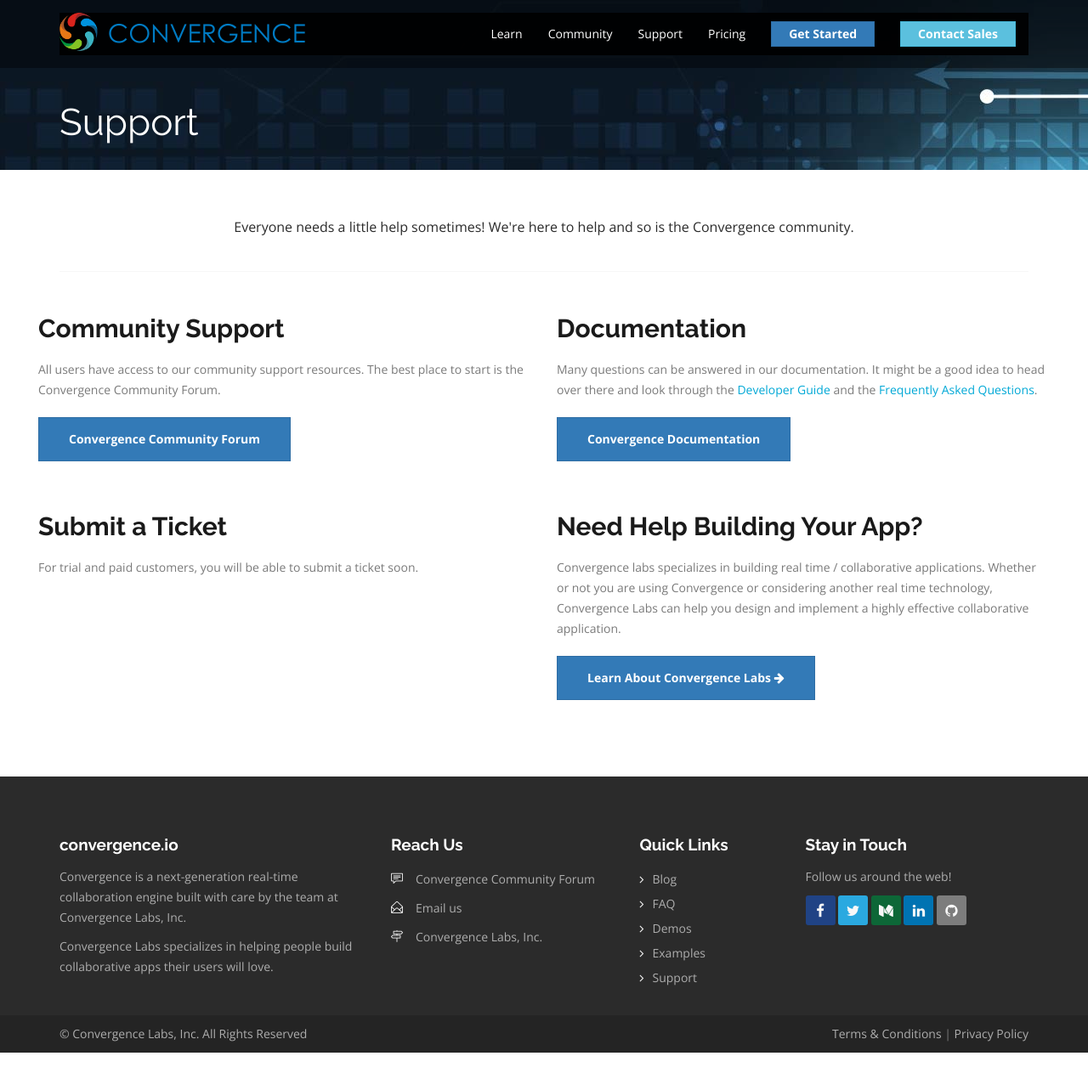
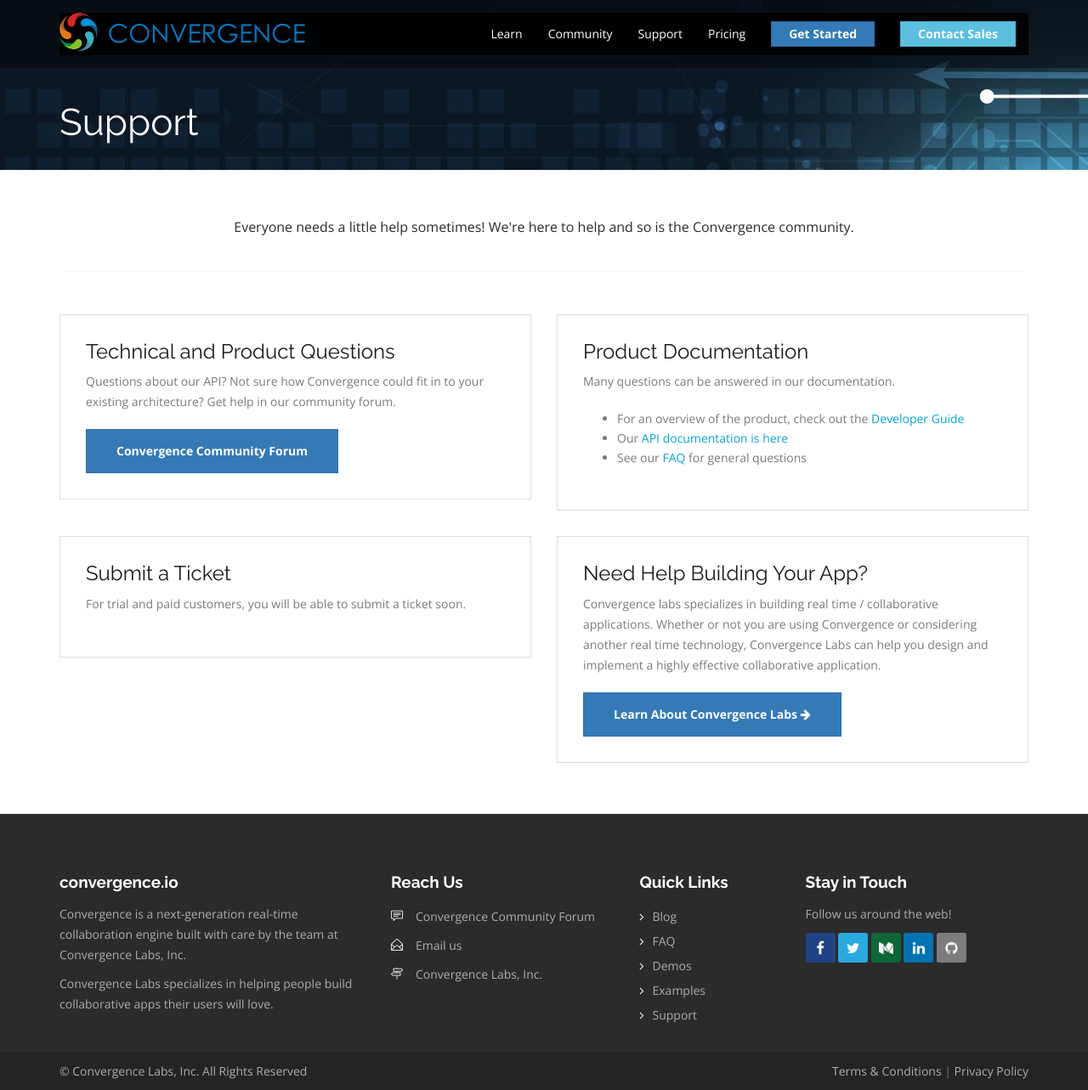
Before and after one commit to convergencelabs/convergence-io, a Jekyll site: the page built from pages/support.html, in a window 1280 px wide and 1283 px high. Shown: the whole window at 85% size. Built offline with Jekyll 4.4.1, drawn with Linux system fonts in a browser that asks for light colours.

Commit message:
Updated FAQs

```diff
--- a/_data/learn.yaml
+++ b/_data/learn.yaml
@@ -22,10 +22,10 @@
   content:  The developer guide provide a detailed overview of the Convergence platform. It’s a good place to start to get a feel for what the platform can do and how to use it.
   button: View Guide
 
-- title: API Docs
+- title: API Documentation
   icon: /assets/img/learn-icons/api.png
   link: https://docs.convergence.io/js-api/
-  content:  Read through the JavaScript API documents to get detailed information on the available methods in the Convergence Client.
+  content:  Read through the JavaScript API documentation to get detailed information on the available methods in the Convergence Client.
   button: View API
 
 - title: FAQ
--- a/_sass/support.scss
+++ b/_sass/support.scss
@@ -1,5 +1,7 @@
 .support {
   .support-type {
-    margin-bottom: 60px;
+    border: 1px solid #ddd;
+    padding: 30px;
+    margin-bottom: 30px;
   }
 }
--- a/pages/support.html
+++ b/pages/support.html
@@ -14,28 +14,41 @@
       </div>
     </div>
   </div>
-  <div class="container-fluid">
+  <div class="container">
     <div class="row">
-      <div class="col-md-12 col-lg-6 support-type">
-        <h2>Community Support</h2>
-        <p>All users have access to our community support resources. The best place to start is the Convergence Community Forum.</p>
-        <a class="btn btn-primary" href="https://forum.convergence.io">Convergence Community Forum</a>
+      <div class="col-sm-6">
+        <div class="support-type">
+          <h3>Technical and Product Questions</h3>
+          <p>Questions about our API?  Not sure how Convergence could fit in to your existing architecture? Get help in our community forum.</p>
+          <a class="btn btn-primary" href="https://forum.convergence.io">Convergence Community Forum</a>
+        </div>
       </div>
-      <div class="col-md-12 col-lg-6 support-type">
-        <h2>Documentation</h2>
-        <p>Many questions can be answered in our documentation. It might be a good idea to head over there and look through the <a href="https://docs.convergence.io/guide/">Developer Guide</a> and the <a href="/faq/">Frequently Asked Questions</a>.</p>
-        <a class="btn btn-primary" href="/learn/">Convergence Documentation</a>
+      <div class="col-sm-6">
+        <div class="support-type">
+          <h3>Product Documentation</h3>
+          <p>Many questions can be answered in our documentation.
+            <ul>
+              <li>For an overview of the product, check out the <a href="https://docs.convergence.io/guide/">Developer Guide</a></li>
+              <li>Our <a href="https://docs.convergence.io/js-api/">API documentation is here</a></li>
+              <li>See our <a href="/faq/">FAQ</a> for general questions
+            </ul>
+          </p>
+        </div>
       </div>
     </div>
     <div class="row">
-      <div class="col-md-12 col-lg-6 support-type">
-        <h2>Submit a Ticket</h2>
-        <p>For trial and paid customers, you will be able to submit a ticket soon.</p>
+      <div class="col-sm-6">
+        <div class="support-type">
+          <h3>Submit a Ticket</h3>
+          <p>For trial and paid customers, you will be able to submit a ticket soon.</p>
+        </div>
       </div>
-      <div class="col-md-12 col-lg-6 support-type">
-        <h2>Need Help Building Your App?</h2>
-        <p>Convergence labs specializes in building real time / collaborative applications. Whether or not you are using Convergence or considering another real time technology, Convergence Labs can help you design and implement a highly effective collaborative application.</p>
-        <a class="btn btn-primary" href="https://convergencelabs.com">Learn About Convergence Labs <i class="fa fa-arrow-right"></i></a>
+      <div class="col-sm-6">
+        <div class="support-type">
+          <h3>Need Help Building Your App?</h3>
+          <p>Convergence labs specializes in building real time / collaborative applications. Whether or not you are using Convergence or considering another real time technology, Convergence Labs can help you design and implement a highly effective collaborative application.</p>
+          <a class="btn btn-primary" href="https://convergencelabs.com">Learn About Convergence Labs <i class="fa fa-arrow-right"></i></a>
+        </div>
       </div>
     </div>
   </div>
```
Also changed, not shown: _data/faqs.yaml (+10 -13 lines).
